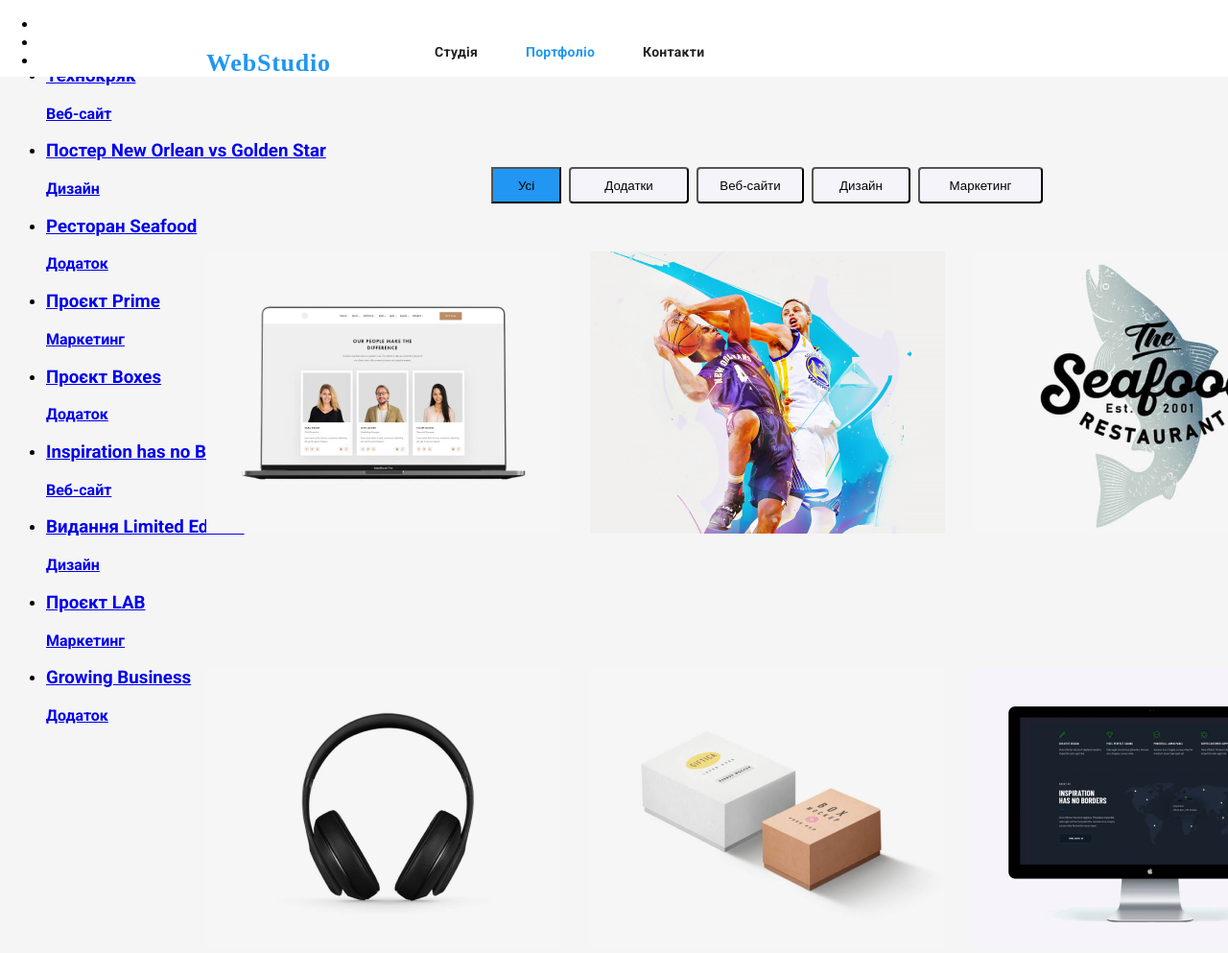
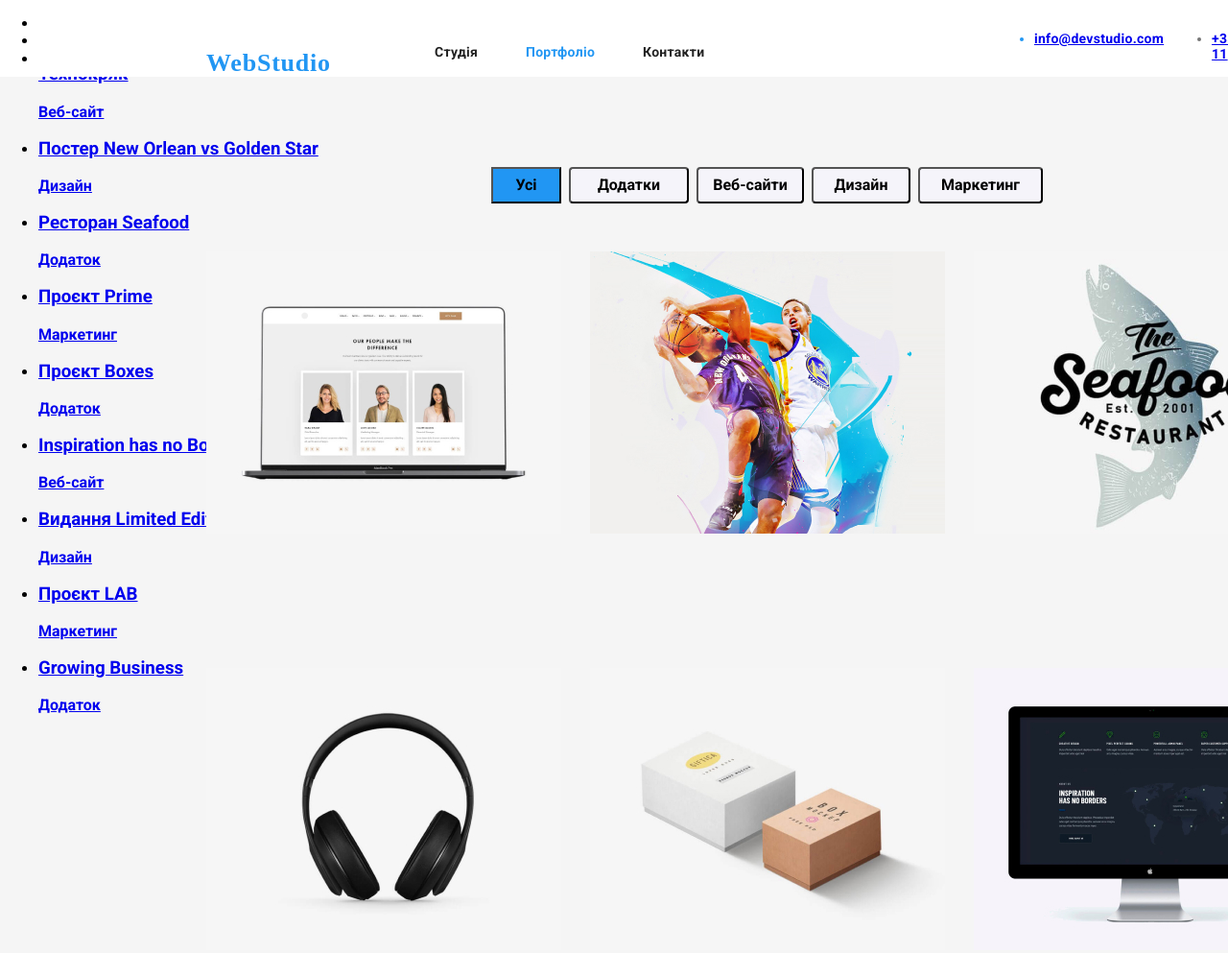
Before and after one commit to ChewBaccaYeti/goit-markup-hw-02, a plain HTML site: page portfolio.html in a window 1280 px wide. Shown: the top 993 px of the page at 96% size. Drawn offline with nearby package versions, Linux system fonts and the light colour scheme.

Commit message:
portfolio-style

```diff
--- a/css/style.css
+++ b/css/style.css
@@ -16,6 +16,38 @@ header {
 
         background: #FFFFFF;
 }
+.mail-header {
+    position: absolute;
+        width: 135px;
+        height: 16px;
+        left: 1078px;
+        top: 32px;
+
+        font-family: 'Roboto';
+        font-style: normal;
+        font-weight: 500;
+        font-size: 14px;
+        line-height: 16px;
+        letter-spacing: 0.02em;
+
+        color: #2196F3;
+}
+.phone-header {
+    position: absolute;
+        width: 122px;
+        height: 16px;
+        left: 1263px;
+        top: 32px;
+
+        font-family: 'Roboto';
+        font-style: normal;
+        font-weight: 500;
+        font-size: 14px;
+        line-height: 16px;
+        letter-spacing: 0.02em;
+
+        color: #757575;
+    }
 .webstudio {
         position: absolute;
         width: 145px;
@@ -143,23 +175,7 @@ body {
         background: #F5F4FA;
         border-radius: 4px;
 }
-h1 {
-        font-family: 'Roboto';
-        font-style: normal;
-    }
-h2 {
-        font-family: 'Roboto';
-        font-style: normal;
-    }
-h3 {
-        font-family: 'Roboto';
-        font-style: normal;
-    }
-p {
-        font-family: 'Roboto';
-        font-style: normal;
-    }
-li {
+h1 , h2 , h3 , p, li {
         font-family: 'Roboto';
         font-style: normal;
     }
--- a/portfolio.html
+++ b/portfolio.html
@@ -8,6 +8,13 @@
             href="https://fonts.googleapis.com/css2?family=Roboto:wght@700&display=swap"
             rel="stylesheet"
         />
+        <link
+            rel="stylesheet"
+            href="https://cdnjs.cloudflare.com/ajax/libs/modern-normalize/1.1.0/modern-normalize.css"
+            integrity="sha512-Y0MM+V6ymRKN2zStTqzQ227DWhhp4Mzdo6gnlRnuaNCbc+YN/ZH0sBCLTM4M0oSy9c9VKiCvd4Jk44aCLrNS5Q=="
+            crossorigin="anonymous"
+            referrerpolicy="no-referrer"
+        />
         <meta charset="UTF-8" />
         <meta http-equiv="X-UA-Compatible" content="IE=edge" />
         <meta name="viewport" content="width=device-width, initial-scale=1.0" />
@@ -16,9 +23,7 @@
     <body>
         <header>
             <nav class="navigation">
-                <a href="./portfolio.html"
-                    ><p class="webstudio">WebStudio</p></a
-                >
+                <a href="./index.html"><p class="webstudio">WebStudio</p></a>
                 <ul>
                     <li>
                         <a href="./portfolio.html"
@@ -38,10 +43,12 @@
                 </ul>
             </nav>
             <ul>
-                <li>
-                    <a href="mailto:info@devstudio.com?">info@devstudio.com</a>
+                <li class="mail-header">
+                    <a href="mailto:info@devstudio.com">info@devstudio.com</a>
                 </li>
-                <li><a href="tel:+38 096 111 11 11?">+38 096 111 11 11</a></li>
+                <li class="phone-header">
+                    <a href="tel:+380961111111">+38 096 111 11 11</a>
+                </li>
             </ul>
         </header>
         <section class="teamsection">
```
Also changed, not shown: index.html (+19 -14 lines), images/img.jpg (added).
